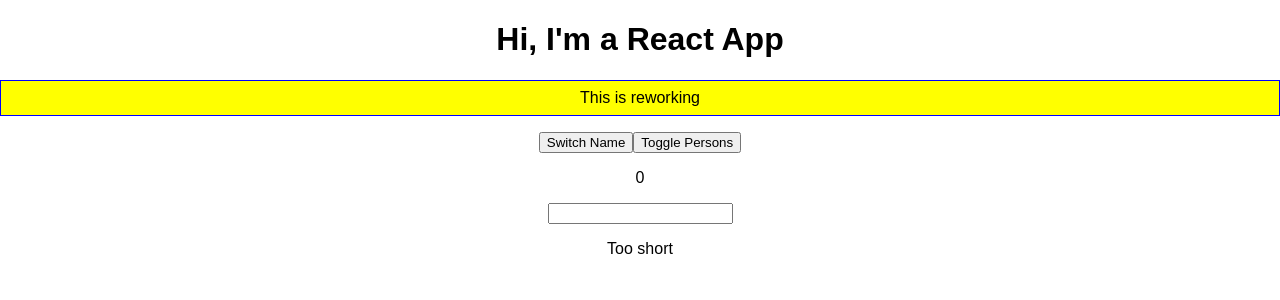
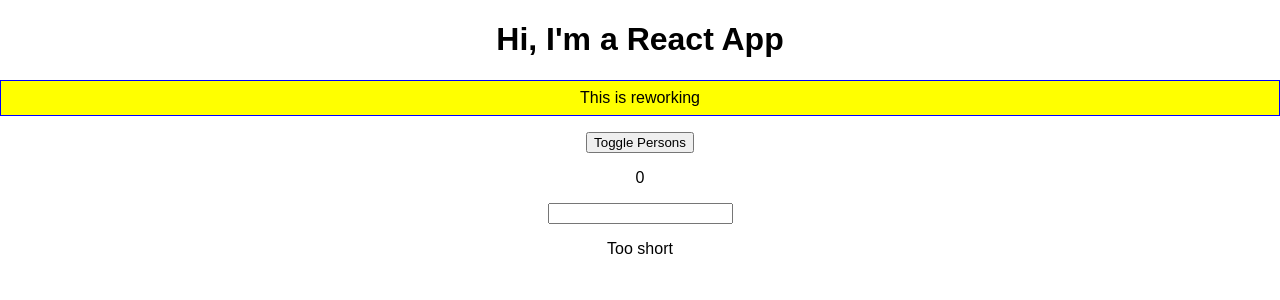
Before and after one commit to alexSiera/DockerTrain, a React (Create React App) app in the folder react-complete-guide/: page / in a window 1280 px wide. Shown: the top 300 px of the page. Built offline with nearby package versions, Linux system fonts and the light colour scheme.

Commit message:
Comment out button switchName

```diff
--- a/react-complete-guide/src/App.js
+++ b/react-complete-guide/src/App.js
@@ -105,7 +105,7 @@ class App extends Component {
       <div className="App">
         <h1>Hi, I'm a React App</h1>
         <p style={style}>This is reworking</p>
-        <button onClick={this.switchNameHandler}>Switch Name</button>
+        {/* <button onClick={this.switchNameHandler}>Switch Name</button> */}
         <button onClick={this.togglePersonsHandler}>Toggle Persons</button>
         {persons}
         <p>{this.state.paragraphLength}</p>
```
